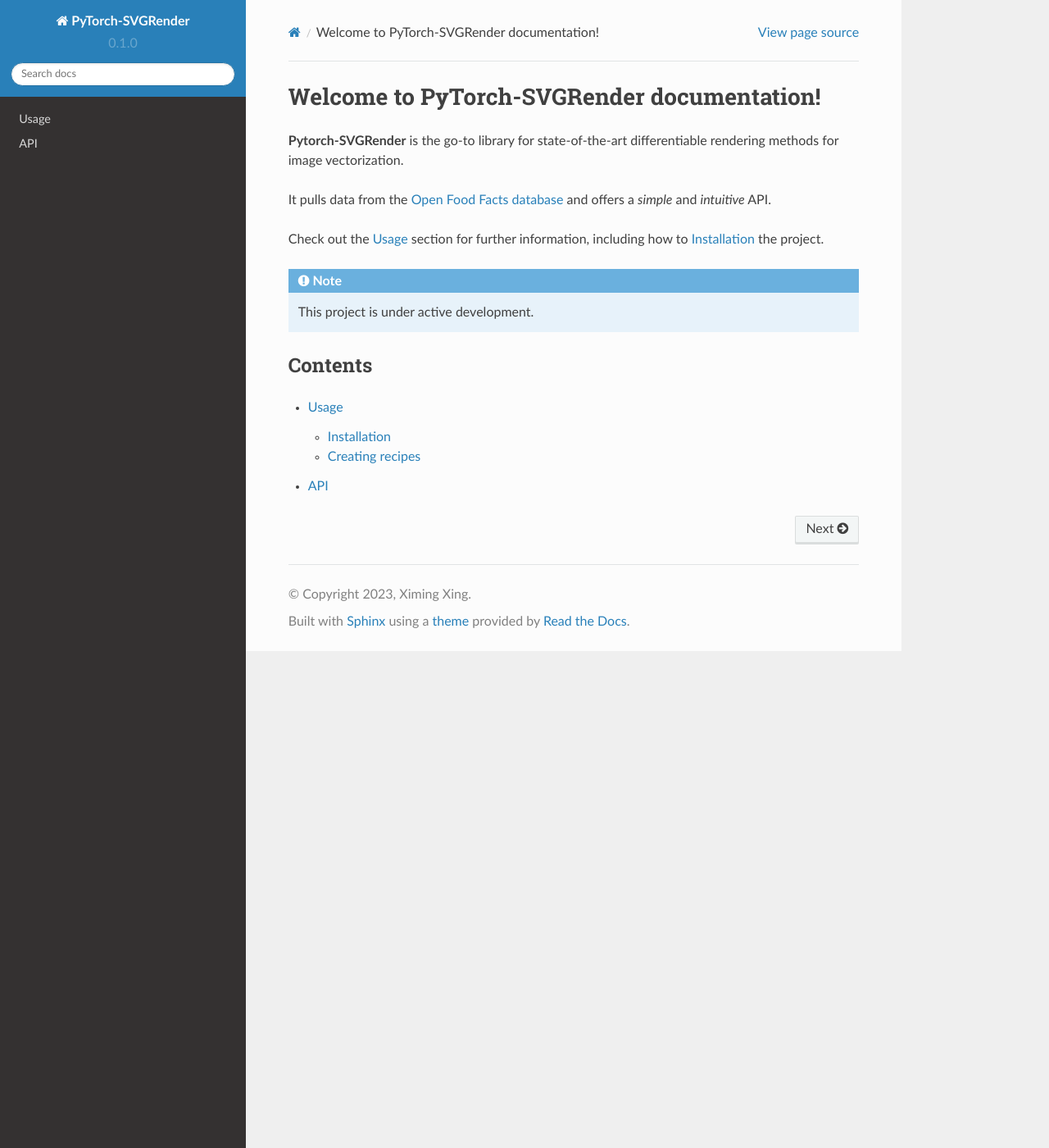
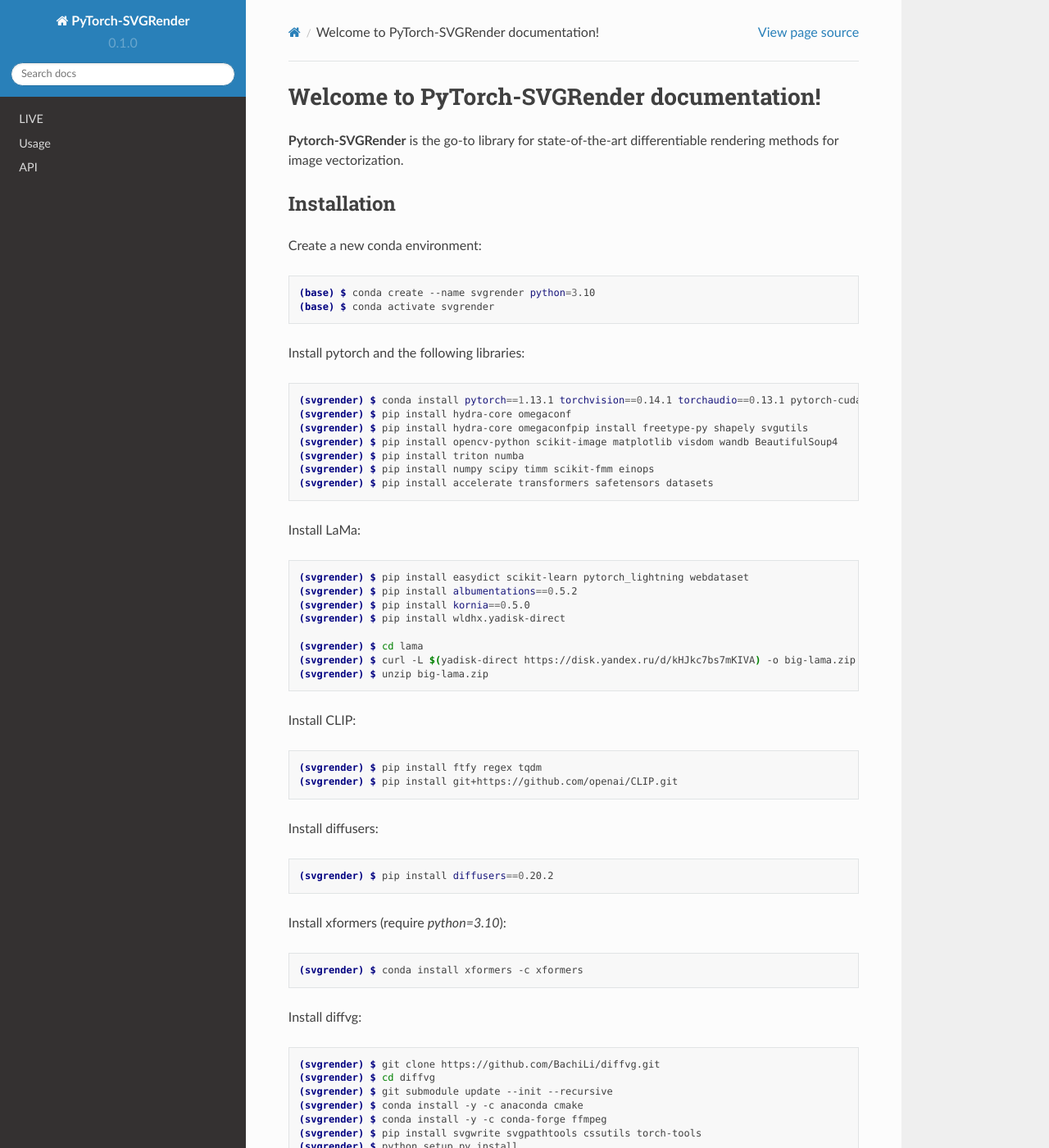
Before and after one commit to ximinng/PyTorch-SVGRender, a Sphinx documentation site: the page built from docs/source/index.rst, in a window 1280 px wide and 1400 px high. Shown: the whole window at 82% size. Built offline with Sphinx 7.4.7 and the Read the Docs theme 2.0.0, drawn with Linux system fonts in a browser that asks for light colours; some of the changed text lies outside the part shown.

Commit message:
docs(docs): udpate docs

```diff
--- a/docs/source/index.rst
+++ b/docs/source/index.rst
@@ -3,11 +3,77 @@
 
 **Pytorch-SVGRender** is the go-to library for state-of-the-art differentiable rendering methods for image vectorization.
 
-It pulls data from the `Open Food Facts database <https://world.openfoodfacts.org/>`_
-and offers a *simple* and *intuitive* API.
+Installation
+----------
 
-Check out the :doc:`usage` section for further information, including
-how to :ref:`installation` the project.
+Create a new conda environment:
+
+.. code-block:: console
+
+   (base) $ conda create --name svgrender python=3.10
+   (base) $ conda activate svgrender
+
+Install pytorch and the following libraries:
+
+.. code-block:: console
+
+   (svgrender) $ conda install pytorch==1.13.1 torchvision==0.14.1 torchaudio==0.13.1 pytorch-cuda=11.6 -c pytorch -c nvidia
+   (svgrender) $ pip install hydra-core omegaconf
+   (svgrender) $ pip install hydra-core omegaconfpip install freetype-py shapely svgutils
+   (svgrender) $ pip install opencv-python scikit-image matplotlib visdom wandb BeautifulSoup4
+   (svgrender) $ pip install triton numba
+   (svgrender) $ pip install numpy scipy timm scikit-fmm einops
+   (svgrender) $ pip install accelerate transformers safetensors datasets
+
+Install LaMa:
+
+.. code-block:: console
+
+   (svgrender) $ pip install easydict scikit-learn pytorch_lightning webdataset
+   (svgrender) $ pip install albumentations==0.5.2
+   (svgrender) $ pip install kornia==0.5.0
+   (svgrender) $ pip install wldhx.yadisk-direct
+
+   (svgrender) $ cd lama
+   (svgrender) $ curl -L $(yadisk-direct https://disk.yandex.ru/d/kHJkc7bs7mKIVA) -o big-lama.zip
+   (svgrender) $ unzip big-lama.zip
+
+Install CLIP:
+
+.. code-block:: console
+
+   (svgrender) $ pip install ftfy regex tqdm
+   (svgrender) $ pip install git+https://github.com/openai/CLIP.git
+
+Install diffusers:
+
+.. code-block:: console
+
+   (svgrender) $ pip install diffusers==0.20.2
+
+Install xformers (require `python=3.10`):
+
+.. code-block:: console
+
+   (svgrender) $ conda install xformers -c xformers
+
+Install diffvg:
+
+.. code-block:: console
+
+   (svgrender) $ git clone https://github.com/BachiLi/diffvg.git
+   (svgrender) $ cd diffvg
+   (svgrender) $ git submodule update --init --recursive
+   (svgrender) $ conda install -y -c anaconda cmake
+   (svgrender) $ conda install -y -c conda-forge ffmpeg
+   (svgrender) $ pip install svgwrite svgpathtools cssutils torch-tools
+   (svgrender) $ python setup.py install
+
+
+Table of Contents
+----------
+
+* :doc:`live`, to :ref:`live`
 
 .. note::
 
@@ -17,6 +83,6 @@
 --------
 
 .. toctree::
-
+   live
    usage
    api
```
Also changed, not shown: README.md (+4 -12 lines), docs/source/live.rst (added, +32 -0 lines), 1 other file.
